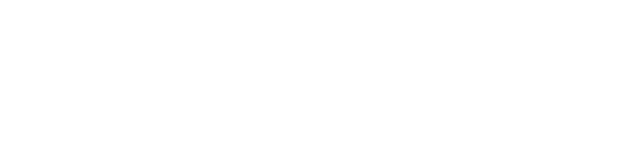
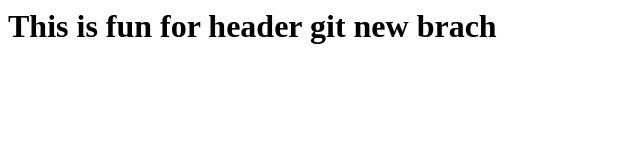
Before and after one commit to raneymjohnGit/codingdemo, a plain HTML site: page index.html in a window 1280 px wide. Shown: the whole page, without its empty margins (0-640 px from the left). Drawn offline with Linux system fonts and the light colour scheme.

Commit message:
Added header to index html file

```diff
--- a/index.html
+++ b/index.html
@@ -3,6 +3,6 @@
         <title>Document </title>
     </head>
     <body>
-
+        <h1> This is fun for header git new brach</h1>
     </body>
 </html>
```
